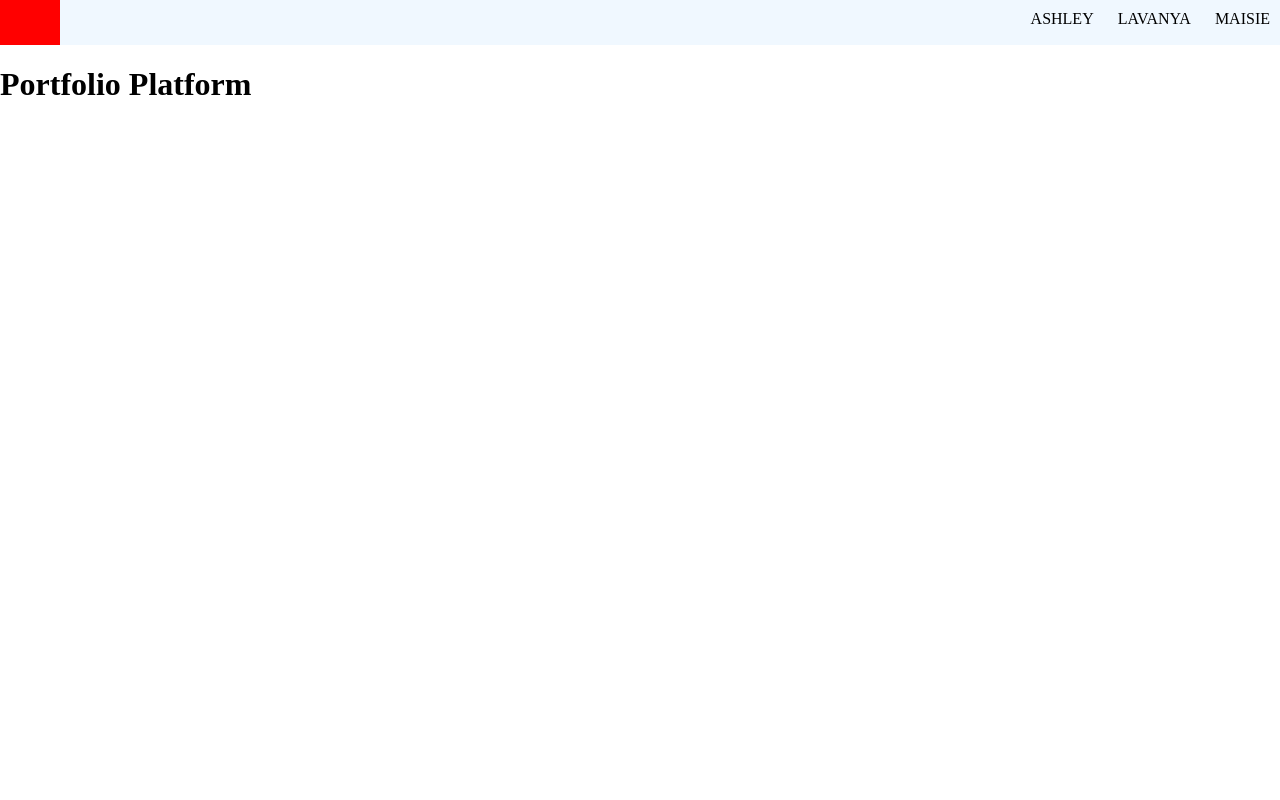
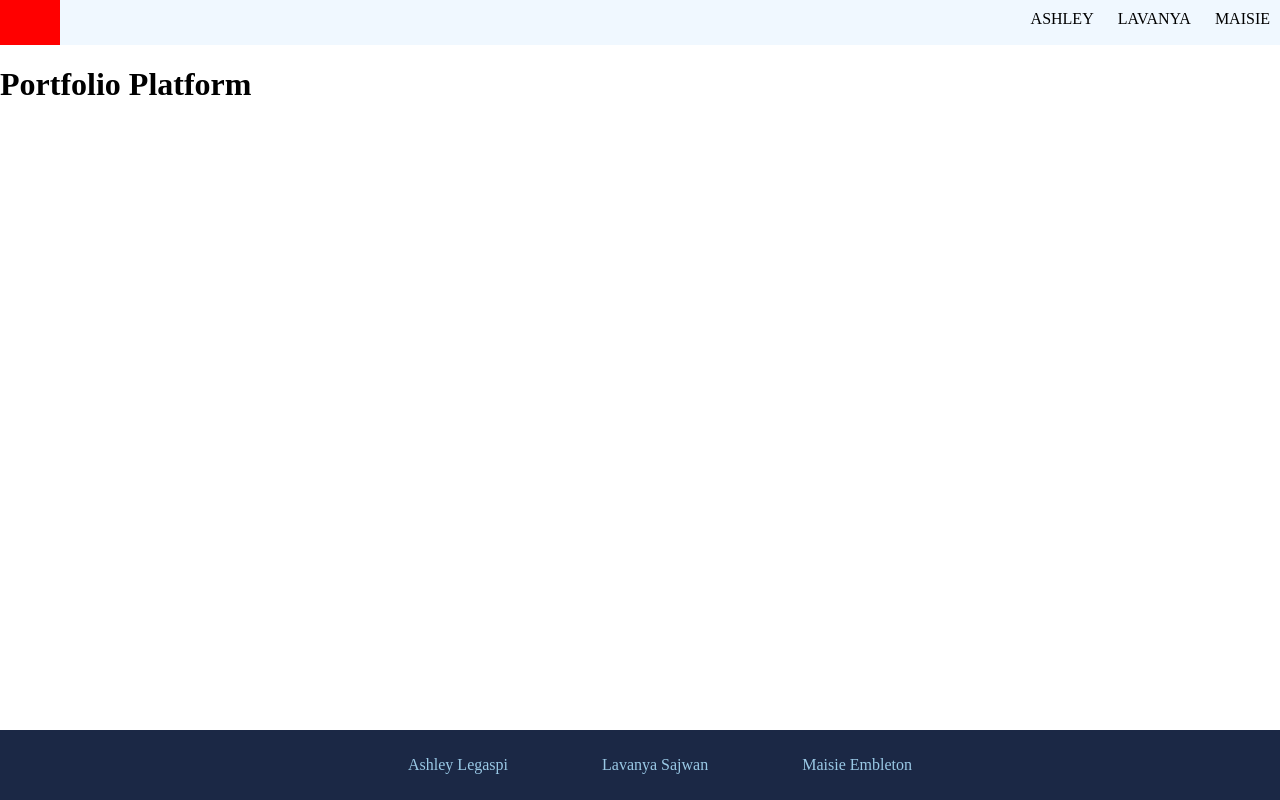
Before and after one commit to sajwanlava/Portfolio-Platform, a plain HTML site: page index.html in a window 1280 px wide. Drawn offline with Linux system fonts and the light colour scheme.

Commit message:
Added footer and changed mouse pointer

```diff
--- a/index.css
+++ b/index.css
@@ -20,6 +20,7 @@ html, body{
 /* NAVIGATION */
 .navigation li {
     display: inline-block;
+    cursor: pointer;
 }
 
 .navigation a {
@@ -38,3 +39,25 @@ html, body{
 /* SLIDESHOW */
 
 /* FOOTER */
+.footer{
+    position:fixed;
+    left:0px;
+    bottom:0px;
+    height:70px;
+    width:100%;
+    background:#1b2845;
+    text-align: center;
+    padding-left: 0px;
+}
+
+.footer li {
+    display: inline-block;
+    margin: 0px 35px;
+    cursor: pointer;
+}
+
+.footer a{
+    color: #9ac9e6;
+    padding: 10px;
+    display:block;
+}
--- a/index.html
+++ b/index.html
@@ -20,6 +20,12 @@
     </div>
     <div class="description"></div>
     <div class="slideshow"></div>
-    <div class="footer"></div>
+    <div class="footer">
+		<ul class="links">
+			<li><a>Ashley Legaspi</a></li>
+			<li><a>Lavanya Sajwan</a></li>
+			<li><a>Maisie Embleton</a></li>
+		</ul>
+	</div>
   </body>
 </html>
```
